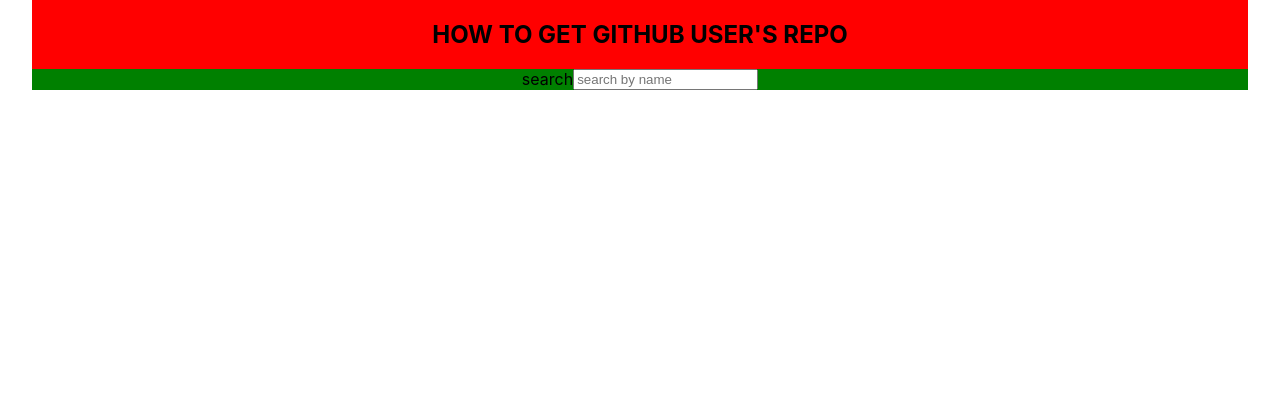
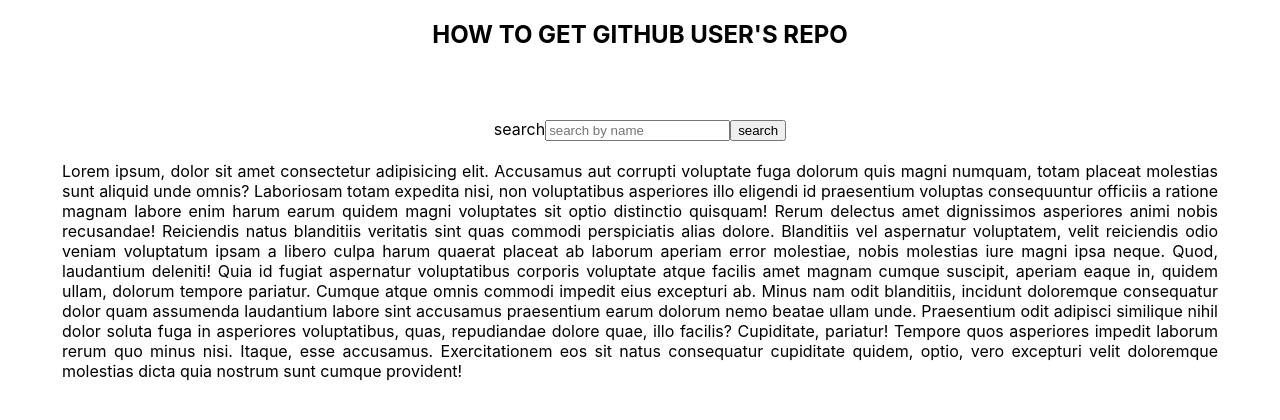
Before and after one commit to ofrnsb/mysooltan, a Next.js app: page / in a window 1280 px wide. Shown: the top 420 px of the page. Built offline with nearby package versions, Linux system fonts and the light colour scheme.

Commit message:
U2: ADD FETCH FUNCTION

```diff
--- a/pages/components/Content/content.js
+++ b/pages/components/Content/content.js
@@ -1,15 +1,45 @@
 import styles from '../../../styles/Content.module.css';
+import fetch from '../../controller/fetch';
 
 const Content = () => {
+  const { repoList, getRepos, setusername } = fetch();
   return (
     <div className={styles.mainContainer}>
       <section className={styles.header}>
         <h2>HOW TO GET GITHUB USER'S REPO</h2>
       </section>
 
-      <section className={styles.content}>
-        <label htmlFor="inputName">search</label>
-        <input type="text" placeholder="search by name" name="inputName" />
+      <section className={styles.Content}>
+        <div>
+          <label htmlFor="inputName">search</label>
+          <input type="text" placeholder="search by name" name="inputName" />
+          <button>search</button>
+        </div>
+        <div>
+          Lorem ipsum, dolor sit amet consectetur adipisicing elit. Accusamus
+          aut corrupti voluptate fuga dolorum quis magni numquam, totam placeat
+          molestias sunt aliquid unde omnis? Laboriosam totam expedita nisi, non
+          voluptatibus asperiores illo eligendi id praesentium voluptas
+          consequuntur officiis a ratione magnam labore enim harum earum quidem
+          magni voluptates sit optio distinctio quisquam! Rerum delectus amet
+          dignissimos asperiores animi nobis recusandae! Reiciendis natus
+          blanditiis veritatis sint quas commodi perspiciatis alias dolore.
+          Blanditiis vel aspernatur voluptatem, velit reiciendis odio veniam
+          voluptatum ipsam a libero culpa harum quaerat placeat ab laborum
+          aperiam error molestiae, nobis molestias iure magni ipsa neque. Quod,
+          laudantium deleniti! Quia id fugiat aspernatur voluptatibus corporis
+          voluptate atque facilis amet magnam cumque suscipit, aperiam eaque in,
+          quidem ullam, dolorum tempore pariatur. Cumque atque omnis commodi
+          impedit eius excepturi ab. Minus nam odit blanditiis, incidunt
+          doloremque consequatur dolor quam assumenda laudantium labore sint
+          accusamus praesentium earum dolorum nemo beatae ullam unde.
+          Praesentium odit adipisci similique nihil dolor soluta fuga in
+          asperiores voluptatibus, quas, repudiandae dolore quae, illo facilis?
+          Cupiditate, pariatur! Tempore quos asperiores impedit laborum rerum
+          quo minus nisi. Itaque, esse accusamus. Exercitationem eos sit natus
+          consequatur cupiditate quidem, optio, vero excepturi velit doloremque
+          molestias dicta quia nostrum sunt cumque provident!
+        </div>
       </section>
     </div>
   );
--- a/pages/controller/fetch.js
+++ b/pages/controller/fetch.js
@@ -1,20 +1,22 @@
-// import axios from 'axios';
-// import { useEffect } from 'react'
+import axios from 'axios';
+import { useEffect, useState } from 'react';
 
-// const fetch = () => {
-//   useEffect(() => {
-//     let a = true;
-//     if(a){
-//       axios.get(())
-//     }
-//     return () => {
-//       second
-//     }
-//   }, [third])
+export default fetch = () => {
+  const [repoList, setRepoList] = useState();
+  const [username, setusername] = useState();
 
-//   return (
-//     <div>fetch</div>
-//   )
-// }
+  const getRepos = () => {
+    axios
+      .get(`https://api.github.com/users/${username}/repos`)
+      .then((res) => {
+        setRepoList(res.data);
+      })
+      .catch((err) => console.log(err));
+  };
 
-// export default fetch
+  return {
+    repoList,
+    getRepos,
+    setusername,
+  };
+};
--- a/styles/Content.module.css
+++ b/styles/Content.module.css
@@ -1,19 +1,23 @@
 .mainContainer {
   display: flex;
   flex-direction: column;
+
+  min-height: 100vh;
 }
 
 .header {
-  background-color: red;
   text-align: center;
-  flex: 1;
+  flex: 0;
 }
 
-.content {
-  background-color: green;
+.Content {
   flex: 1 0 0;
 
   display: flex;
-  justify-content: center;
+  flex-direction: column;
   align-items: center;
+  text-align: justify;
+  gap: 20px;
+
+  padding: 50px 30px;
 }
```
